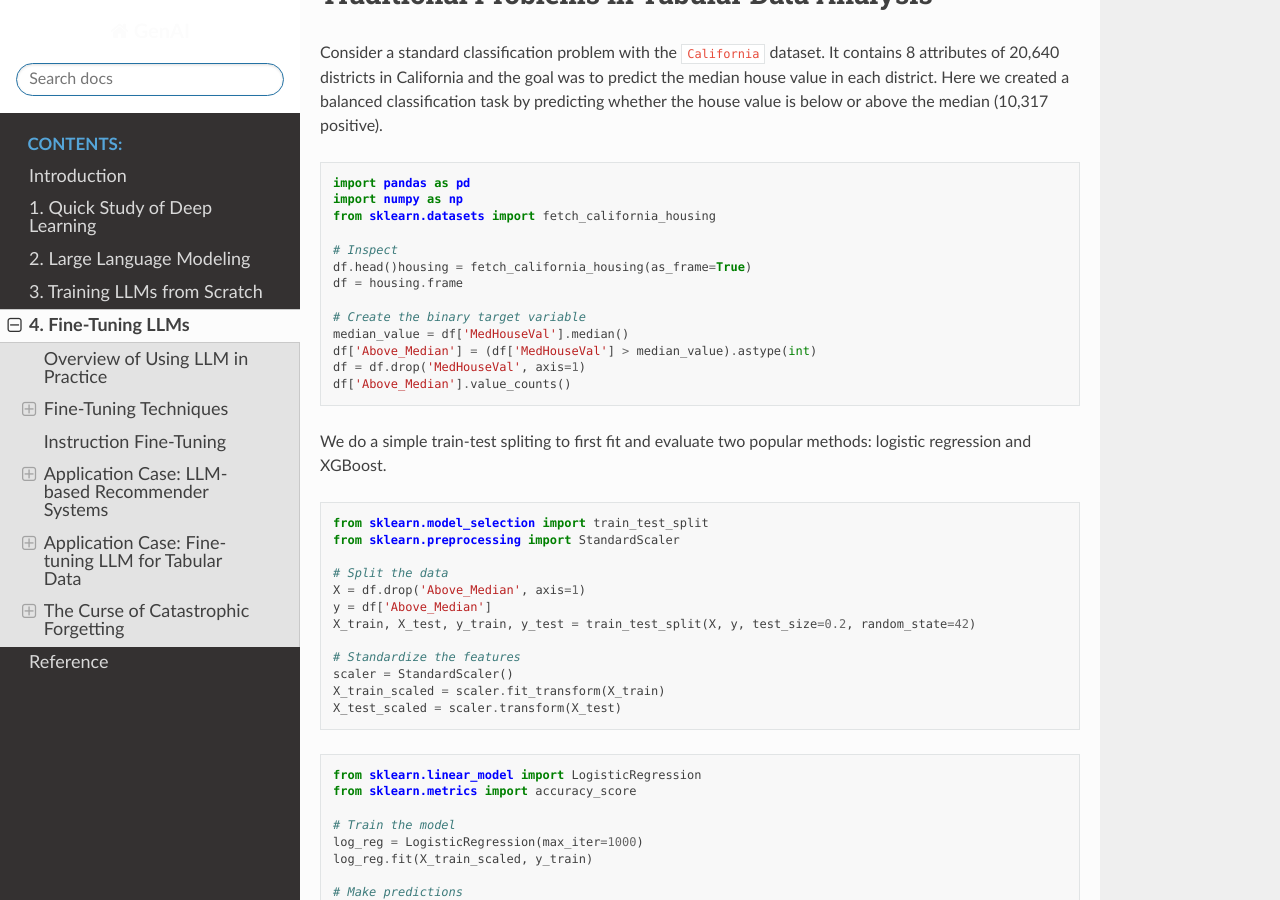
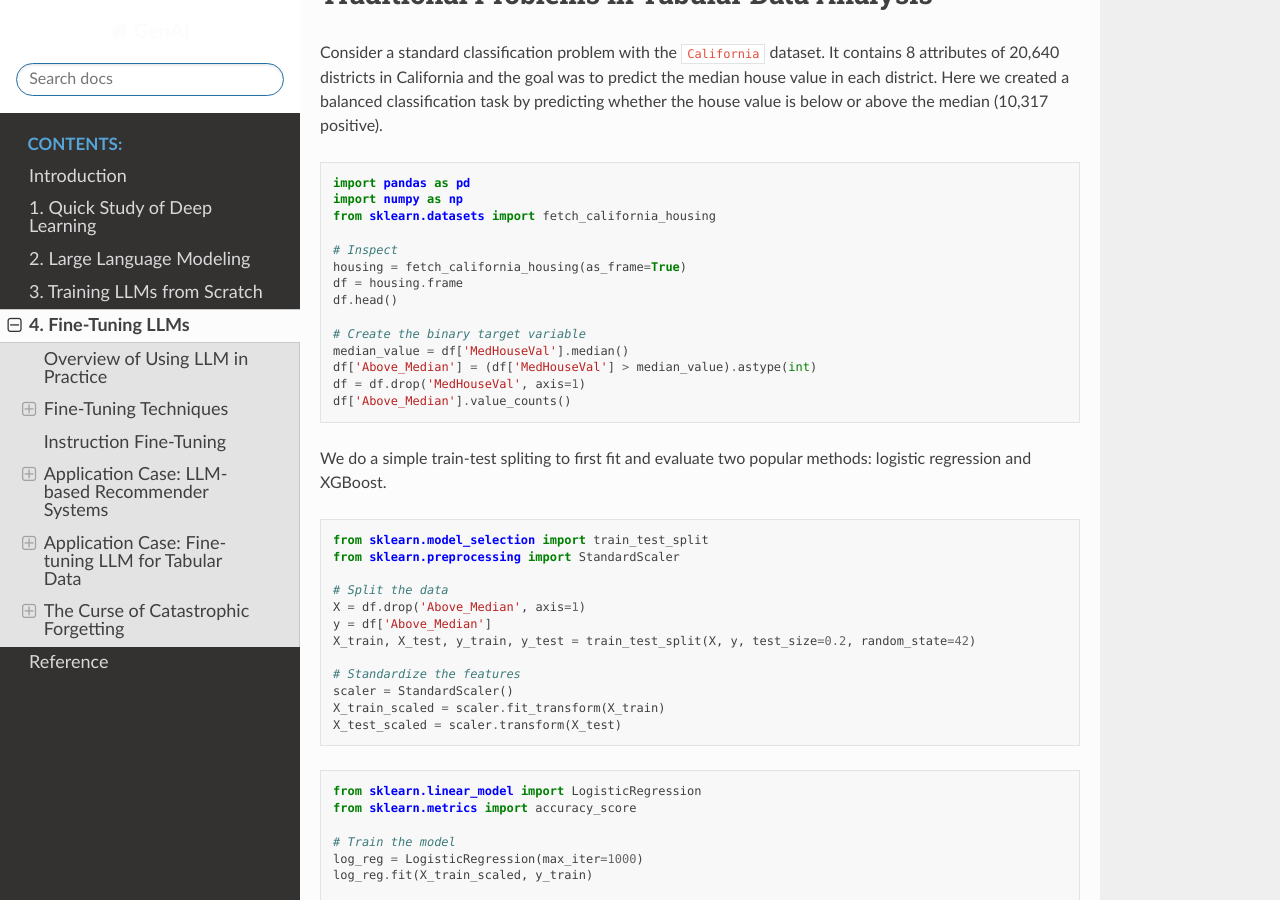
Before and after one commit to JieGroup/GenAI, a Sphinx documentation site: the page built from docs/source/alignment/index.md, in a window 1280 px wide and 900 px high, scrolled down 8884 px. Built offline with Sphinx 7.4.7 and the Read the Docs theme 2.0.0, drawn with Linux system fonts in a browser that asks for light colours; formulas are drawn with MathJax 3.

```diff
--- a/docs/source/alignment/index.md
+++ b/docs/source/alignment/index.md
@@ -389,8 +389,9 @@ import numpy as np
 from sklearn.datasets import fetch_california_housing
 
 # Inspect
-df.head()housing = fetch_california_housing(as_frame=True)
+housing = fetch_california_housing(as_frame=True)
 df = housing.frame
+df.head()
 
 # Create the binary target variable
 median_value = df['MedHouseVal'].median()
```
